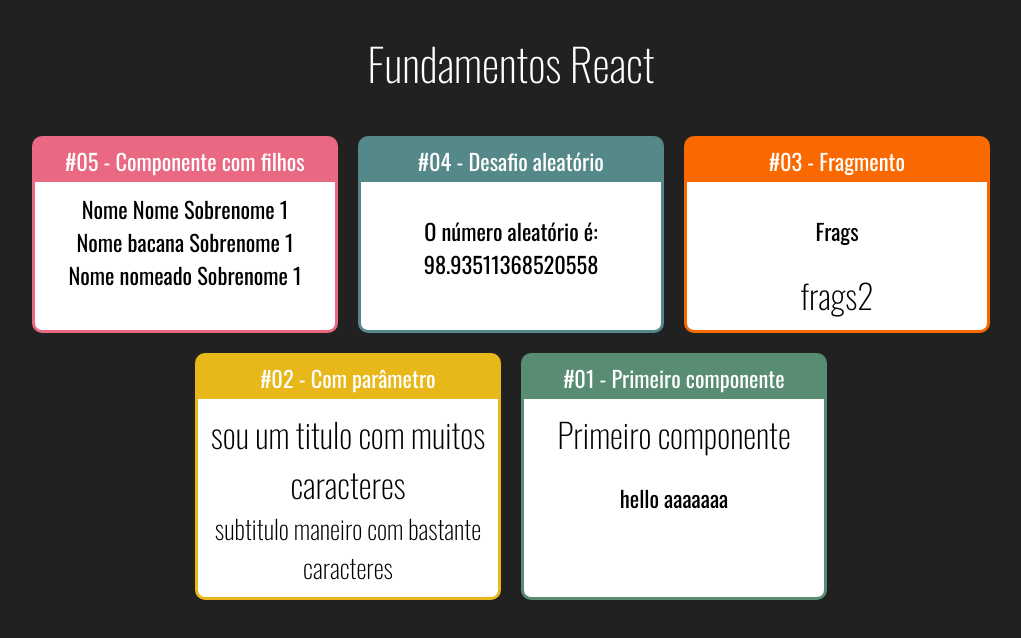
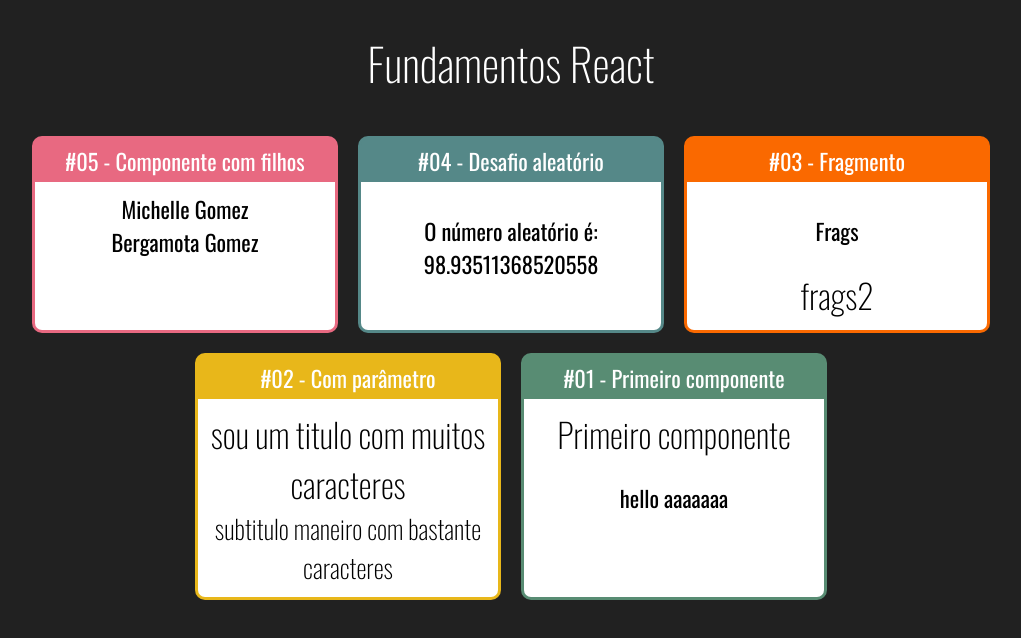
Before and after one commit to jaycalixto/learning-reactjs, a React (Create React App) app: page / in a window 1280 px wide. Shown: the top 638 px of the page, without its empty margins (129-1150 px from the left). Built offline with nearby package versions, Linux system fonts and the light colour scheme.

Commit message:
next lesson https://www.udemy.com/course/react-redux-pt/learn/lecture/19636692#overview

```diff
--- a/src/App.jsx
+++ b/src/App.jsx
@@ -7,6 +7,7 @@
 import Aleatorio from './components/basicos/Aleatorio';
 import Card from './components/layout/Card';
 import Familia from './components/basicos/Familia';
+import FamiliaMembro from './components/basicos/FamiliaMembro';
 
 export default function App() {
     return (
@@ -15,7 +16,9 @@
 
             <div className="Cards">
                 <Card titulo="#05 - Componente com filhos" color="#E86981">
-                    <Familia sobrenome="Sobrenome 1" >
+                    <Familia sobrenome="Gomez" >
+                        <FamiliaMembro nome="Michelle"></FamiliaMembro>
+                        <FamiliaMembro nome="Bergamota"></FamiliaMembro>
                     </Familia>
                 </Card>
 
--- a/src/components/basicos/Familia.jsx
+++ b/src/components/basicos/Familia.jsx
@@ -1,12 +1,11 @@
-import React from 'react';
-import FamiliaMembro from './FamiliaMembro';
+import React, { cloneElement } from 'react';
 
 export default function Familia(p) {
     return(
         <div>
-            <FamiliaMembro nome="Nome Nome" sobrenome={p.sobrenome} >{p.children}</FamiliaMembro>
-            <FamiliaMembro nome="Nome bacana" {...p} >{p.children}</FamiliaMembro>
-            <FamiliaMembro nome="Nome nomeado" sobrenome={p.sobrenome} >{p.children}</FamiliaMembro>
+            {
+                p.children.map((el, i) => cloneElement(el, { ...p, key: i}))
+            }
         </div>
     );
 }
```
